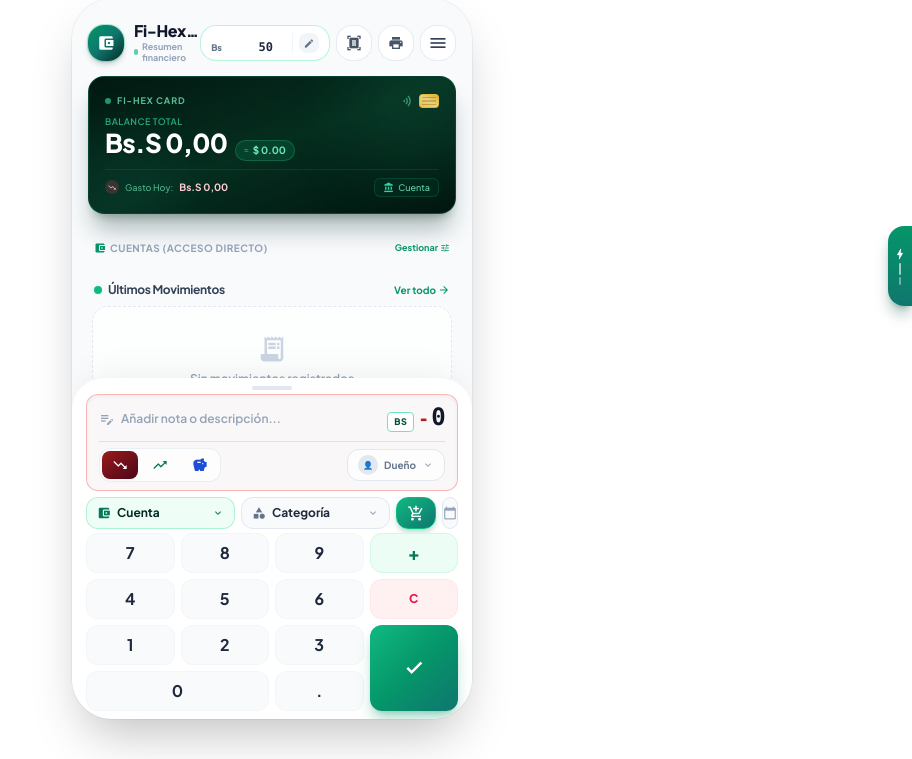
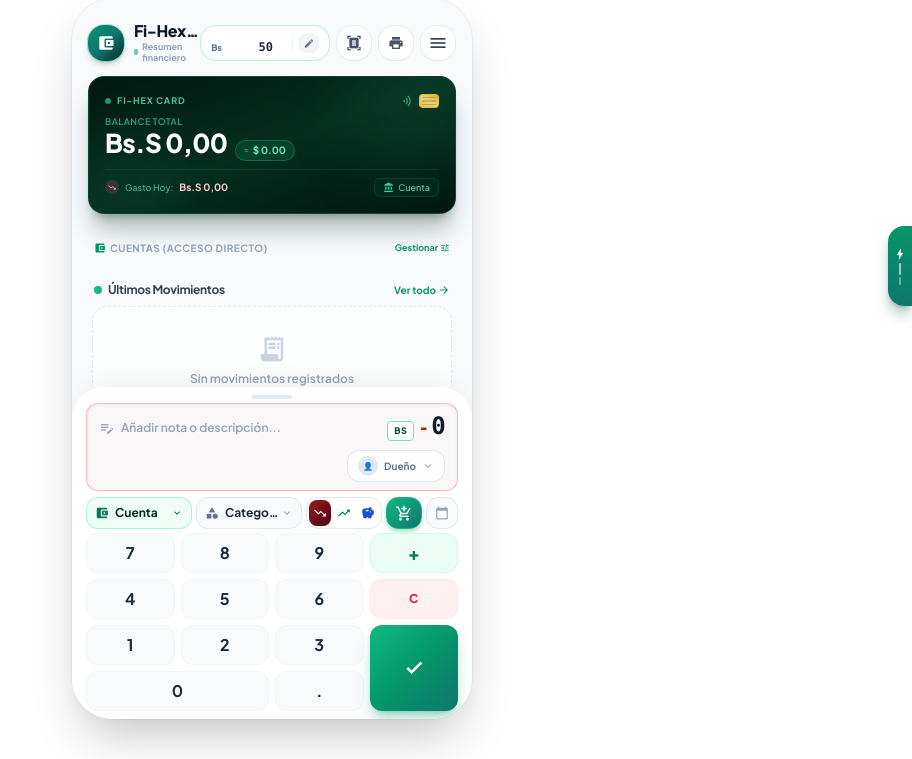
Before and after one commit to Anthcent/finanzahex, a CodeIgniter 4 app: the page made by app/Views/tracker/index.php in a window 1280 px wide. Shown: the part 41-800 px from the top of the page, without its empty margins (368-1280 px from the left). Run offline with PHP 8.4 and a stand-in for CodeIgniter, Linux system fonts and the light colour scheme; the template is opened without the code that fills it, so the values that code supplies are empty; some libraries are stand-ins or nearby versions.

Commit message:
style: align transaction types with selectors

```diff
--- a/app/Views/tracker/index.php
+++ b/app/Views/tracker/index.php
@@ -794,31 +794,8 @@
                                x-text="'≈ ' + (currency === 'Bs' ? '$ ' : 'Bs ') + formatMoney(currentConversion)"></span>
                      </div>
 
-                     <!-- Bottom controls: icon-only transaction types and owner -->
-                     <div class="mt-1.5 pt-1.5 border-t flex items-center justify-between gap-2"
-                          :class="{
-                              'border-red-200/70': type === 'expense',
-                              'border-emerald-200/70': type === 'income',
-                              'border-blue-200/70': type === 'savings'
-                          }">
-                         <div class="flex items-center gap-1 p-0.5 bg-white/70 rounded-xl border border-slate-200/70 shadow-xs">
-                             <button type="button" @click="type = 'expense'" title="Egreso" aria-label="Seleccionar egreso" :aria-pressed="type === 'expense'"
-                                     class="w-9 h-7 rounded-lg flex items-center justify-center transition-all active:scale-90"
-                                     :class="type === 'expense' ? 'bg-gradient-to-br from-red-800 to-rose-950 text-white shadow-sm' : 'text-red-700 hover:bg-red-50'">
-                                 <span class="material-icons text-[16px]">trending_down</span>
-                             </button>
-                             <button type="button" @click="type = 'income'" title="Ingreso" aria-label="Seleccionar ingreso" :aria-pressed="type === 'income'"
-                                     class="w-9 h-7 rounded-lg flex items-center justify-center transition-all active:scale-90"
-                                     :class="type === 'income' ? 'bg-gradient-to-br from-emerald-700 to-teal-950 text-white shadow-sm' : 'text-emerald-700 hover:bg-emerald-50'">
-                                 <span class="material-icons text-[16px]">trending_up</span>
-                             </button>
-                             <button type="button" @click="type = 'savings'" title="Ahorro" aria-label="Seleccionar ahorro" :aria-pressed="type === 'savings'"
-                                     class="w-9 h-7 rounded-lg flex items-center justify-center transition-all active:scale-90"
-                                     :class="type === 'savings' ? 'bg-gradient-to-br from-blue-700 to-indigo-950 text-white shadow-sm' : 'text-blue-700 hover:bg-blue-50'">
-                                 <span class="material-icons text-[16px]">savings</span>
-                             </button>
-                         </div>
-
+                     <!-- Owner stays available without competing with the amount -->
+                     <div class="mt-1.5 flex justify-end">
                          <button type="button" @click="showQuickOwnerPicker = !showQuickOwnerPicker"
                                  title="Seleccionar quién registra"
                                  class="h-8 px-2.5 rounded-xl border text-[10px] font-bold flex items-center gap-1.5 transition-all shadow-xs active:scale-95 select-none"
@@ -834,7 +811,7 @@
                 </div>
 
                 <!-- Attributes (Account + Category) & Action Tools -->
-                <div class="relative flex items-center gap-1.5 mb-1 h-8"
+                <div class="relative flex items-center gap-1 mb-1 h-8"
                      @click.outside="showAccountMenu = false; showCategoryMenu = false"
                      @keydown.escape.window="showAccountMenu = false; showCategoryMenu = false">
 
@@ -974,7 +951,7 @@
                     <!-- Account Select Button -->
                     <button type="button"
                             @click="showAccountMenu = !showAccountMenu; showCategoryMenu = false; showQuickOwnerPicker = false"
-                            class="flex-1 h-full px-2.5 flex items-center justify-between rounded-xl transition-all shadow-xs select-none active:scale-95 border"
+                            class="flex-1 min-w-0 h-full px-2 flex items-center justify-between rounded-xl transition-all shadow-xs select-none active:scale-95 border"
                             :class="showAccountMenu
                                 ? 'bg-emerald-100 border-emerald-400 text-emerald-950 ring-2 ring-emerald-500/30 font-black'
                                 : 'bg-emerald-50/80 hover:bg-emerald-100/70 border-emerald-200/90 text-emerald-950 font-bold'">
@@ -988,7 +965,7 @@
                     <!-- Category Select Button -->
                     <button type="button"
                             @click="showCategoryMenu = !showCategoryMenu; showAccountMenu = false; showQuickOwnerPicker = false"
-                            class="flex-1 h-full px-2.5 flex items-center justify-between rounded-xl transition-all shadow-xs select-none active:scale-95 border"
+                            class="flex-1 min-w-0 h-full px-2 flex items-center justify-between rounded-xl transition-all shadow-xs select-none active:scale-95 border"
                             :class="showCategoryMenu
                                 ? 'bg-slate-200 border-slate-400 text-slate-900 ring-2 ring-slate-400/30 font-black'
                                 : 'bg-slate-50 hover:bg-slate-100/90 border-slate-200 text-slate-800 font-bold'">
@@ -999,11 +976,30 @@
                         <span class="material-icons text-slate-400 text-xs transition-transform duration-200" :class="{'rotate-180': showCategoryMenu}">expand_more</span>
                     </button>
 
+                    <!-- Transaction type icons beside the selectors -->
+                    <div class="h-full flex items-center gap-0.5 p-0.5 bg-white rounded-xl border border-slate-200 shadow-xs shrink-0">
+                        <button type="button" @click="type = 'expense'" title="Egreso" aria-label="Seleccionar egreso" :aria-pressed="type === 'expense'"
+                                class="w-[22px] h-full rounded-lg flex items-center justify-center transition-all active:scale-90"
+                                :class="type === 'expense' ? 'bg-gradient-to-br from-red-800 to-rose-950 text-white shadow-sm' : 'text-red-700 hover:bg-red-50'">
+                            <span class="material-icons text-[14px]">trending_down</span>
+                        </button>
+                        <button type="button" @click="type = 'income'" title="Ingreso" aria-label="Seleccionar ingreso" :aria-pressed="type === 'income'"
+                                class="w-[22px] h-full rounded-lg flex items-center justify-center transition-all active:scale-90"
+                                :class="type === 'income' ? 'bg-gradient-to-br from-emerald-700 to-teal-950 text-white shadow-sm' : 'text-emerald-700 hover:bg-emerald-50'">
+                            <span class="material-icons text-[14px]">trending_up</span>
+                        </button>
+                        <button type="button" @click="type = 'savings'" title="Ahorro" aria-label="Seleccionar ahorro" :aria-pressed="type === 'savings'"
+                                class="w-[22px] h-full rounded-lg flex items-center justify-center transition-all active:scale-90"
+                                :class="type === 'savings' ? 'bg-gradient-to-br from-blue-700 to-indigo-950 text-white shadow-sm' : 'text-blue-700 hover:bg-blue-50'">
+                            <span class="material-icons text-[14px]">savings</span>
+                        </button>
+                    </div>
+
                     <!-- Prominent compact cart access -->
                     <button type="button"
                             @click="toggleMode(); showAccountMenu = false; showCategoryMenu = false"
                             title="Abrir modo carrito"
-                            class="relative w-10 h-full rounded-xl flex items-center justify-center border text-white shadow-md shrink-0 active:scale-95 transition-all"
+                            class="relative w-9 h-full rounded-xl flex items-center justify-center border text-white shadow-md shrink-0 active:scale-95 transition-all"
                             :class="mode === 'cart'
                                 ? 'bg-gradient-to-br from-emerald-800 to-teal-900 border-emerald-700 ring-2 ring-emerald-300/70 shadow-emerald-900/30'
                                 : 'bg-gradient-to-br from-emerald-500 to-teal-700 border-emerald-500 hover:brightness-105 shadow-emerald-600/25'">
@@ -1014,7 +1010,7 @@
                     </button>
 
                     <!-- Date Timer Toggle -->
-                    <div class="relative w-8.5 h-full shrink-0">
+                    <div class="relative w-8 h-full shrink-0">
                          <div :class="customDate ? 'bg-emerald-100 text-emerald-700 animate-pulse' : 'bg-slate-50 text-slate-400'"
                               class="w-full h-full rounded-xl flex items-center justify-center border border-slate-200 shadow-xs transition-all relative">
                              <span class="material-icons text-[14px]" x-text="customDate ? 'timer' : 'calendar_today'"></span>
```
